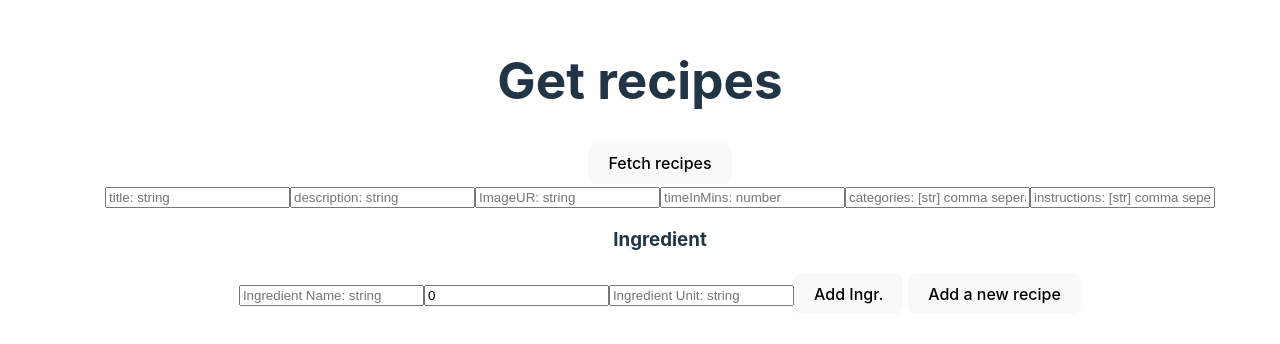
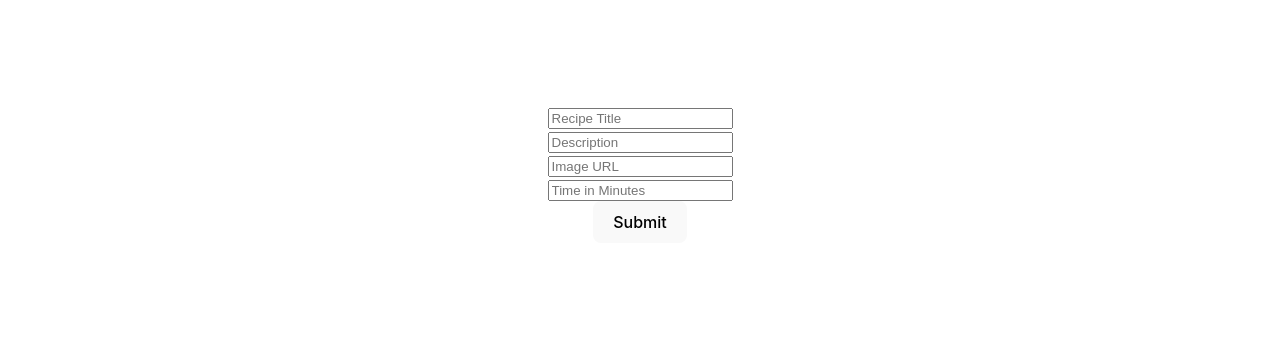
Before and after one commit to EricNorrwing/FoodApp, a React (Vite) app in the folder FoodApp/: page /create-recipe in a window 1280 px wide. Shown: the part 226-570 px from the top of the page. Built offline with nearby package versions, Linux system fonts and the light colour scheme.

Commit message:
CreateRecipe implemention, not yet fully complete

```diff
--- a/FoodApp/package.json
+++ b/FoodApp/package.json
@@ -13,6 +13,7 @@
     "axios": "^1.6.7",
     "react": "^18.2.0",
     "react-dom": "^18.2.0",
+    "react-router-dom": "^6.22.3",
     "zustand": "^4.5.2"
   },
   "devDependencies": {
--- a/FoodApp/src/App.tsx
+++ b/FoodApp/src/App.tsx
@@ -1,21 +1,25 @@
 import './App.css'
 import { Recipe, Ingredient, Ratings } from './types'
+import useRecipeState from './states/StateManager';
+import CreateRecipeComponent from './components/CreateRecipeComponent'
+import { useState } from 'react';
+import HomePage from './pages/HomePage';
 import CreateRecipePage from './pages/CreateRecipePage';
-import RecipeComponent from './components/DisplayRecipeComponent';
-import useRecipeState from './states/StateManager';
+import { BrowserRouter } from "react-router-dom";
+import { Routes, Route } from "react-router-dom";
 
 
 function App() {
-
   return (
     <>
-      <div>
-        <h1>Get recipes</h1>
-        <ul>
-        <button onClick={useRecipeState.getState().getRecipesFromAPI}>Fetch recipes</button>
-          <CreateRecipePage />
-        </ul>
-      </div>
+    <BrowserRouter>
+      {/* <Header/> */}
+      <Routes>
+        <Route path='/' element={<HomePage/>} />
+        <Route path='/create-recipe' element={<CreateRecipePage/>} />
+      </Routes>
+      {/* <Footer/> */}
+    </BrowserRouter>
     </>
   );
 }
--- /dev/null
+++ b/FoodApp/src/components/CreateRecipeComponent.tsx
@@ -0,0 +1,74 @@
+import React, { useState } from 'react';
+import { Recipe } from "../types";
+import InputTextFieldComponent from './InputTextFieldComponent';
+import useRecipeState from '../states/StateManager';
+
+interface RecipeForm {
+  onRecipeSubmit: (recipe: Recipe) => void; // Callback function to handle recipe submission
+}
+
+const CreateRecipeComponent: React.FC<RecipeForm> = ({ onRecipeSubmit }) => {
+  const [recipe, setRecipe] = useState<Recipe>({
+    title: '',
+    description: '',
+    imageUrl: '',
+    categories: [],
+    instructions: [],
+    ingredients: { name: '', amount: 0, unit: '' }
+  });
+
+  const recipeState = useRecipeState(); // Access the global state
+
+  const handleInputChange = (fieldName: string, value: string) => {
+    //Updates the recipe state with information from the form.
+    setRecipe({ ...recipe, [fieldName]: value });
+  };
+
+  const handleSubmit = async (event: React.FormEvent) => {
+    event.preventDefault();
+    // Ensure that all values in the object "recipe" has been added //Thanks chatGPT
+    if (Object.values(recipe).every(value => value !== '')) {
+      onRecipeSubmit(recipe); // Fetch the Recipe object from the form when clicking submit
+      try {
+        await recipeState.postRecipeToAPI(recipe); // Send the object to Statemanager who then posts it to the API
+      } catch (error) {
+        console.error("Error posting Recipe: ", error);
+      }
+      setRecipe({  //Empty the state for next input
+        title: '',
+        description: '',
+        imageUrl: '',
+        categories: [],
+        instructions: [],
+        ingredients: { name: '', amount: 0, unit: '' }
+      });
+    } else {
+      alert('Please fill in all fields');
+    }
+  };
+
+
+  // _id?: string,
+  //   title: string,
+  //   description: string,
+  //   ratings?: Ratings,
+  //   imageUrl: string,
+  //   timeInMins?: number,
+  //   categories: string[],
+  //   instructions: string[],
+  //   ingredients: Ingredient
+  return (
+    <form onSubmit={handleSubmit}>
+      <InputTextFieldComponent placeholderValue="Recipe Title" onValueChange={(value) => handleInputChange('title', value)} />
+      <InputTextFieldComponent placeholderValue="Description" onValueChange={(value) => handleInputChange('description', value)} />
+      <InputTextFieldComponent placeholderValue="Image URL" onValueChange={(value) => handleInputChange('imageUrl', value)} />
+      <InputTextFieldComponent placeholderValue="Time in Minutes" onValueChange={(value) => handleInputChange('timeInMins', value)} />
+      {/* <InputTextFieldComponent placeholderValue="categories" onValueChange={(value) => handleInputChange('cateogires', value)} /> REPLACE WITH CATEGORY COMPONENT  */}
+      {/* <InputTextFieldComponent placeholderValue="Write instructions here" onValueChange={(value) => handleInputChange('instructions', value)} /> //REPLACE WITH STRING ARRAY, OR DONT TODO */}
+      {/* <InputTextFieldComponent placeholderValue="Ingredient List" onValueChange={(value) => handleInputChange('ingredients', value)} /> REPLACE WITH INGREDIENT COMPONENT */}
+      <button type="submit">Submit</button>
+    </form>
+  );
+};
+
+export default CreateRecipeComponent;
--- /dev/null
+++ b/FoodApp/src/components/InputTextFieldComponent.tsx
@@ -0,0 +1,24 @@
+import React, { useState } from 'react';
+
+interface InputTextFieldProps {
+  placeholderValue: string;
+  onValueChange: (value: string) => void;
+}
+
+const InputTextFieldComponent: React.FC<InputTextFieldProps> = ({ placeholderValue, onValueChange }) => {
+  const [value, setValue] = useState<string>("");
+
+  const handleChange = (event: React.ChangeEvent<HTMLInputElement>) => {
+    const newValue = event.target.value;
+    setValue(newValue);
+    onValueChange(newValue); // Call the callback function with the new value
+  };
+
+  return (
+    <div>
+      <input placeholder={placeholderValue} value={value} onChange={handleChange} />
+    </div>
+  );
+};
+
+export default InputTextFieldComponent;
--- /dev/null
+++ b/FoodApp/src/pages/AddRecipePage.tsx
@@ -0,0 +1 @@
+{/* <AddRecipeComponent/> */}
--- a/FoodApp/src/pages/CreateRecipePage.tsx
+++ b/FoodApp/src/pages/CreateRecipePage.tsx
@@ -1,135 +1,21 @@
-import { useState } from "react";
+import React from 'react'
+import CreateRecipeComponent from '../components/CreateRecipeComponent'
 import { Recipe, Ingredient, Ratings } from '../types'
-import axios from "axios";
+import { useState } from 'react'
 
 const CreateRecipePage = () => {
-const [recipes, setRecipes] = useState<Recipe[]>([]);
-  const [addRecipeTitle, setAddRecipeTitle] = useState("");
-  const [addRecipeDescription, setAddRecipeDescription] = useState("");
-  const [imgUrl, setImgUrl] = useState("");
-  const [time, setTime] = useState<number>();
-  const [categories, setCategories] = useState("");
-  const [instructions, setInstructions] = useState("");
-  const [ingredients, setIngredients] = useState<Ingredient[]>([]);
-  const [ingredientName, setIngredientName] = useState("");
-  const [ingredientAmount, setIngredientAmount] = useState<number>(0);
-  const [ingredientUnit, setIngredientUnit] = useState("");
 
+  const [recipeTest, setRecipeTest] = useState<Recipe>()
 
-  const addIngredient = () => {
-    const newIngredient: Ingredient = {
-      name: ingredientName,
-      amount: Number(ingredientAmount),
-      unit: ingredientUnit,
-    };
-
-    setIngredients([...ingredients, newIngredient]);
-
-  };
-
-  const addRecipe = () => {
-    const originalRecipes = [...recipes];
-    const categoryArray = categories
-      .split(",")
-      .map((category) => category.trim());
-    const instructionArray = instructions
-      .split(",")
-      .map((instruction) => instruction.trim());
-
-    const newIngredient = {
-      name: ingredientName,
-      amount: ingredientAmount,
-      unit: ingredientUnit,
-    };
-
-    const newRecipe = {
-      title: addRecipeTitle,
-      description: addRecipeDescription,
-      imageUrl: imgUrl,
-      timeInMins: time,
-      categories: categoryArray,
-      instructions: instructionArray,
-      ingredients: newIngredient,
-    };
-
-    setRecipes([newRecipe, ...recipes]);
-
-    setIngredients([]);
-
-
-    axios
-      .post(`https://sti-java-grupp1-5znlnp.reky.se/recipes`, newRecipe)
-      .then(({ data: savedRecipe }) => setRecipes([...savedRecipe, ...recipes]))
-      .catch((error) => {
-        console.error(error);
-        setRecipes(originalRecipes);
-      });
-  };
+  const onRecipeSubmit = (recipe: Recipe) => {
+    setRecipeTest(recipe)
+    console.log(recipeTest); // Log the recipe object
+  }
 
   return (
     <>
-      <div>
-        <input
-          type="text"
-          value={addRecipeTitle}
-          onChange={(eventTitle) => setAddRecipeTitle(eventTitle.target.value)}
-          placeholder="title: string"
-        />
-        <input
-          type="text"
-          value={addRecipeDescription}
-          onChange={(e) => setAddRecipeDescription(e.target.value)}
-          placeholder="description: string"
-        />
-        <input
-          type="text"
-          value={imgUrl}
-          onChange={(e) => setImgUrl(e.target.value)}
-          placeholder="ImageUR: string"
-        />
-        <input
-          type="text"
-          value={time || ""}
-          onChange={(e) => setTime(Number(e.target.value))}
-          placeholder="timeInMins: number"
-        />
-        <input
-          type="text"
-          value={categories}
-          onChange={(e) => setCategories(e.target.value)}
-          placeholder="categories: [str] comma seperated"
-        />
-        <input
-          type="text"
-          value={instructions}
-          onChange={(e) => setInstructions(e.target.value)}
-          placeholder="instructions: [str] comma seperated"
-        />
-        <h3>Ingredient</h3>
-        <input
-          type="text"
-          value={ingredientName}
-          onChange={(e) => setIngredientName(e.target.value)}
-          placeholder="Ingredient Name: string"
-        />
-        <input
-          type="text"
-          value={ingredientAmount}
-          onChange={(e) => setIngredientAmount(Number(e.target.value))}
-          placeholder="Ingredient Amount: Number"
-        />
-        <input
-          type="text"
-          value={ingredientUnit}
-          onChange={(e) => setIngredientUnit(e.target.value)}
-          placeholder="Ingredient Unit: string"
-        />
-        <button className="btn-add-ingredient" onClick={addIngredient}>
-          Add Ingr.
-        </button>{" "}
-        <button className="btn-add" onClick={addRecipe}>
-          Add a new recipe
-        </button>{" "}
+    <div>
+    <CreateRecipeComponent onRecipeSubmit={onRecipeSubmit} />
       </div>
     </>
   )
--- a/FoodApp/src/pages/HomePage.tsx
+++ b/FoodApp/src/pages/HomePage.tsx
@@ -0,0 +1,9 @@
+import React from 'react'
+
+const HomePage = () => {
+  return (
+    <div>HomePage</div>
+  )
+}
+
+export default HomePage
--- a/FoodApp/src/states/StateManager.ts
+++ b/FoodApp/src/states/StateManager.ts
@@ -10,6 +10,7 @@ interface RecipeState {
   updateRecipe: (id: string) => void;
   setRecipeState: (newRecipe: Recipe[]) => void;
   getRecipesFromAPI: () => void;
+  postRecipeToAPI: (recipe: Recipe) => void;
 }
 const recipeURL = getURL();
 const useRecipeState = create<RecipeState>()((set) => ({
@@ -45,15 +46,34 @@ const useRecipeState = create<RecipeState>()((set) => ({
     try {
       const response = await axios.get<Recipe[]>(`${recipeURL}/recipes`);
       if (response.status === 200) {
+
         console.log(response.data)
         set((state) => ({
-          recipes: response.data,
+            recipes: response.data,
+
         }));
       }
     } catch (error) {
       console.error("Error fetching recipes: ", error);
     }
   },
+
+  postRecipeToAPI: async (recipe: Recipe) => {
+    try {
+        const response = await axios.post<Recipe[]>(`${recipeURL}/recipes`, recipe)
+        if (response.status === 200) {
+            console.log(response.data)
+            set((state) => ({
+                recipes: response.data
+            }))
+        }
+    } catch (error) {
+        console.error("Error posting Recipe: ", error)
+    }
+  }
+
+
+
   //const getRecipesFromAPI = useRecipeState((state) => state.getRecipesFromAPI);
   //<button onClick={useRecipeState.getState().getRecipesFromAPI}>Fetch recipes</button> to call for this function
 }));
```
Also changed, not shown: 1 other file (tests, documents, lock files or other folders).
